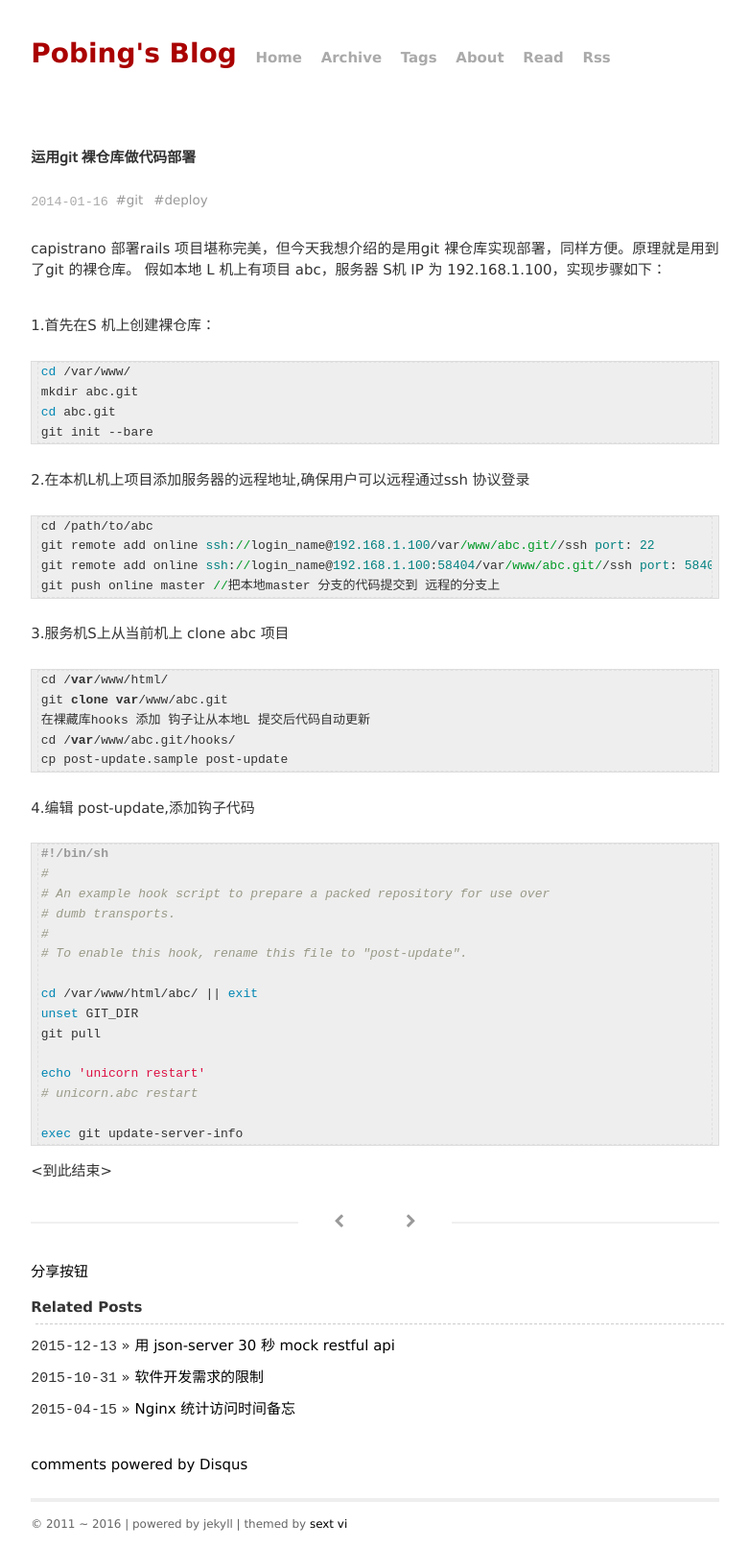
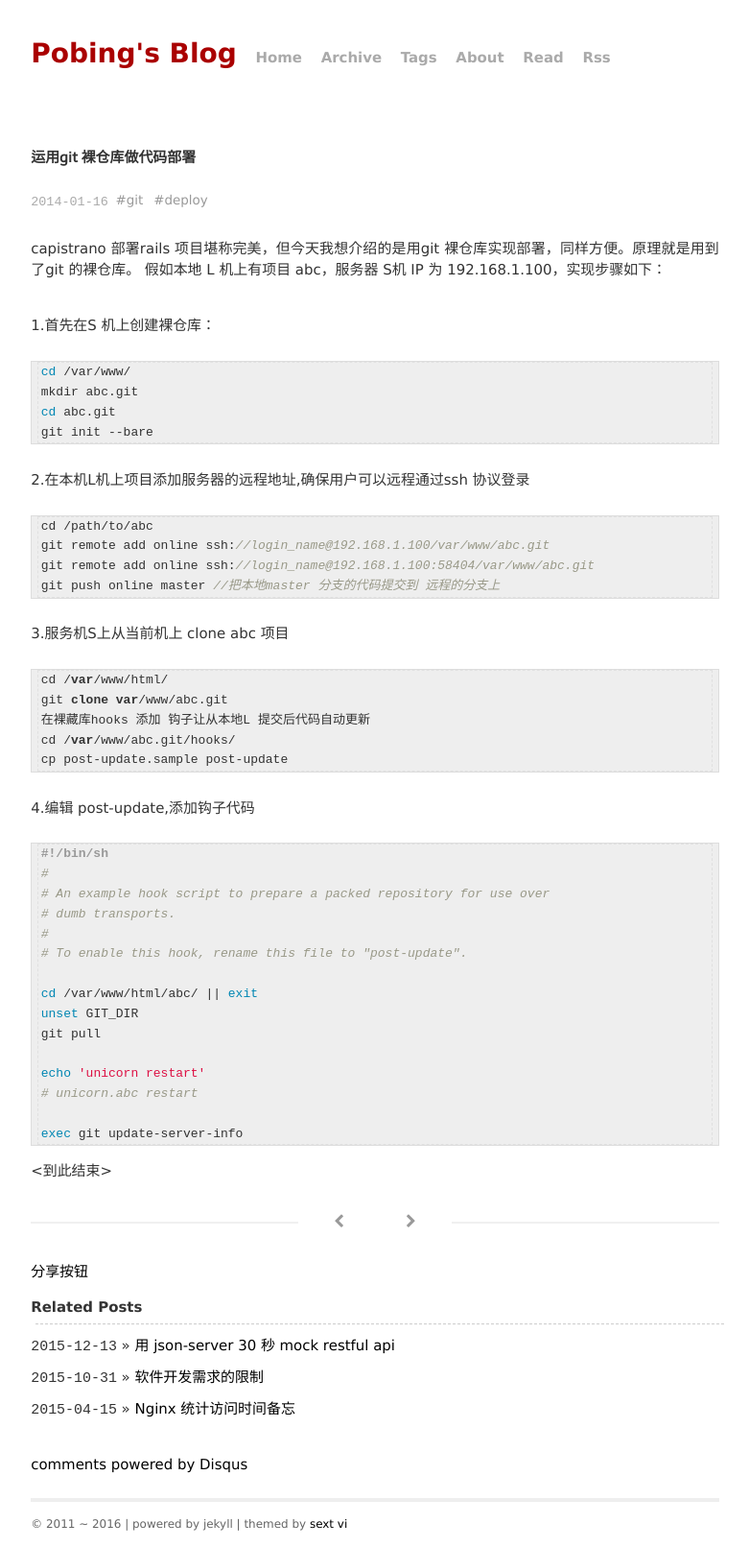
Before and after one commit to pobing/pobing.github.io, a Jekyll site: the page built from _posts/2014-01-16-运-git-裸仓库做代码部署.markdown, in a window 1280 px wide. Shown: the whole page at 96% size, without its empty margins (249-1030 px from the left). Built offline with Jekyll 4.4.1, drawn with Linux system fonts in a browser that asks for light colours; some web fonts are replaced; Markdown is read by kramdown in place of the engine named in the settings; comment, search, counter and statistics services are not loaded.

Commit message:
fix typo

````diff
--- a/_posts/2014-01-16-运-git-裸仓库做代码部署.markdown
+++ b/_posts/2014-01-16-运-git-裸仓库做代码部署.markdown
@@ -23,8 +23,8 @@ git init --bare
 
 ```
 cd /path/to/abc
-git remote add online ssh://login_name@192.168.1.100/var/www/abc.git//ssh port: 22
-git remote add online ssh://login_name@192.168.1.100:58404/var/www/abc.git//ssh port: 58404
+git remote add online ssh://login_name@192.168.1.100/var/www/abc.git
+git remote add online ssh://login_name@192.168.1.100:58404/var/www/abc.git
 git push online master //把本地master 分支的代码提交到 远程的分支上
 ```
 3.服务机S上从当前机上 clone abc 项目
````
